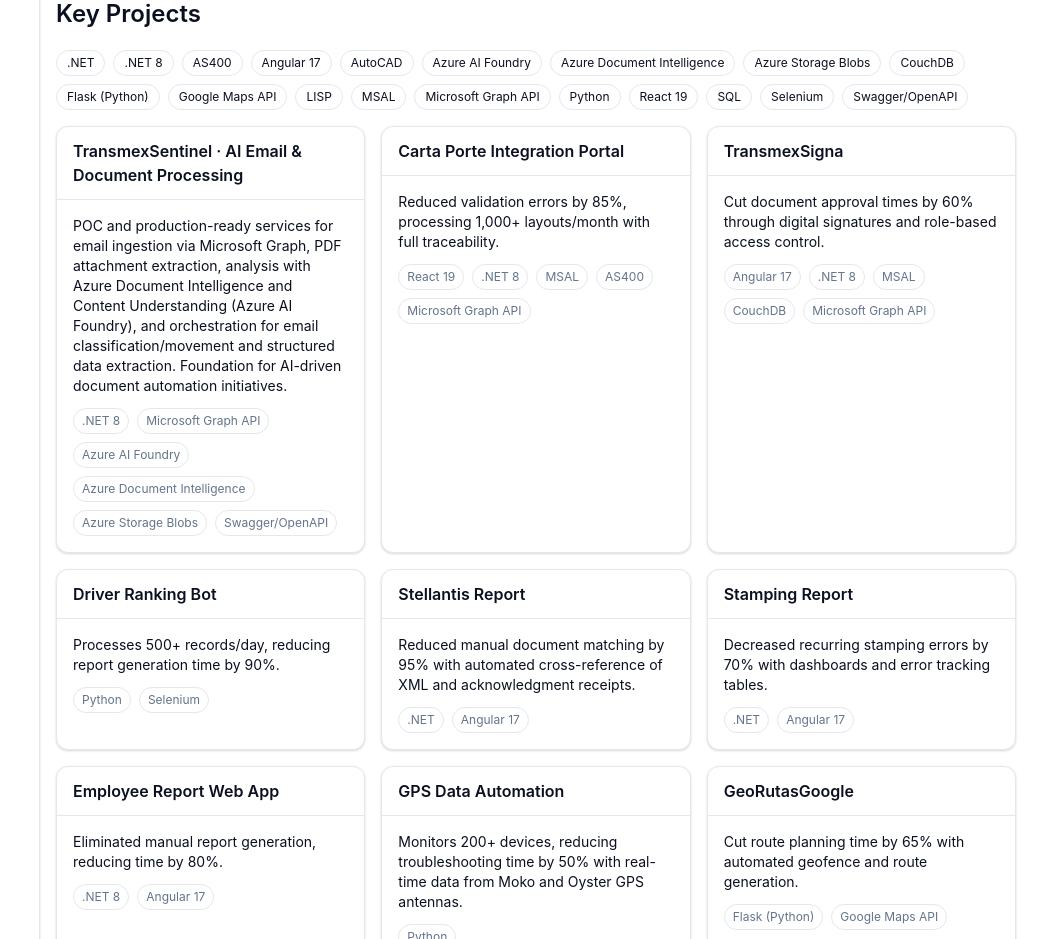
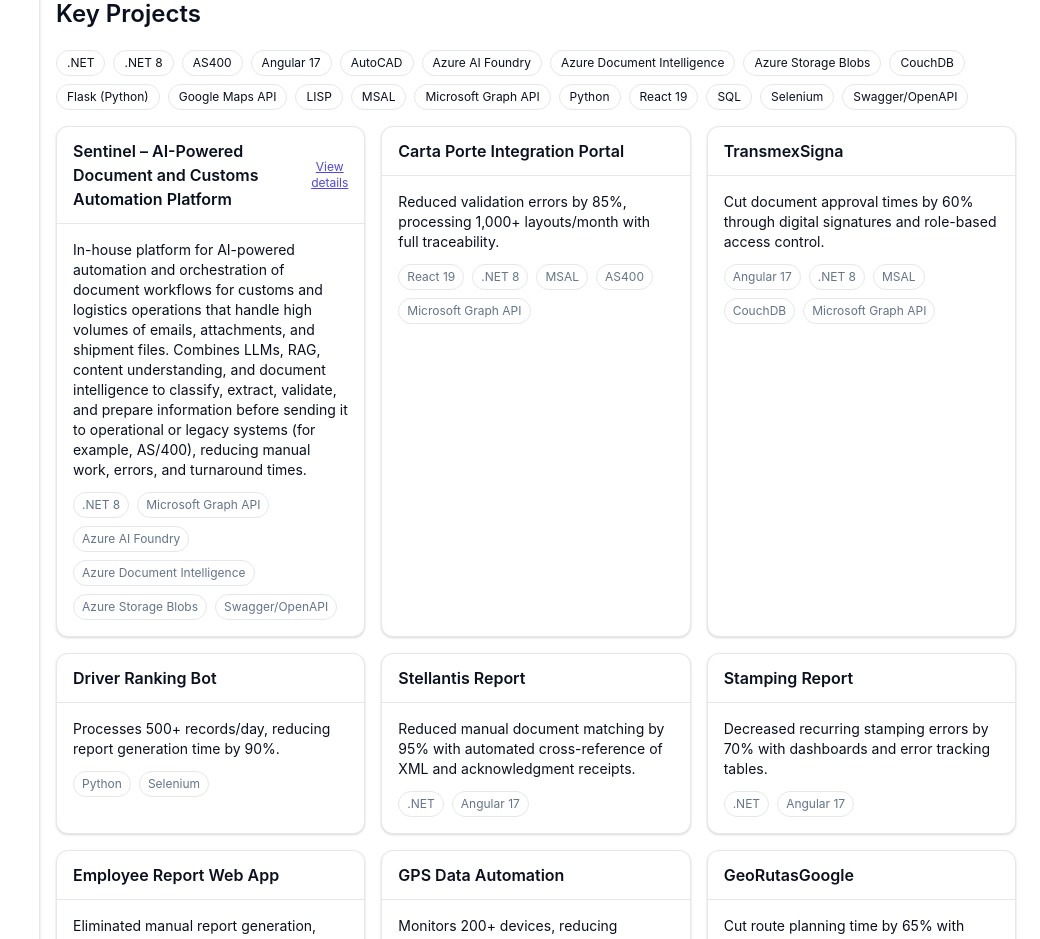
Before and after one commit to RAChavezz/portafolio, a React (Vite) app: page / in a window 1280 px wide. Shown: the part 2020-2959 px from the top of the page, without its empty margins (240-1280 px from the left). Built offline with nearby package versions, Linux system fonts and the light colour scheme.

Commit message:
ajuste a sentinel

```diff
--- a/src/components/Projects.tsx
+++ b/src/components/Projects.tsx
@@ -1,4 +1,4 @@
-import { profile } from '../data/profile';
+import { profile, type Project } from '../data/profile';
 import Section from './ui/Section';
 import Card from './ui/Card';
 import Badge from './ui/Badge';
@@ -11,6 +11,7 @@
     return Array.from(s).sort();
   }, []);
   const [filters, setFilters] = useState<string[]>([]);
+  const [selectedProject, setSelectedProject] = useState<Project | null>(null);
   const filtered = useMemo(() => {
     if (filters.length === 0) return profile.projects;
     return profile.projects.filter((p) => filters.every((f) => p.technologies.includes(f)));
@@ -35,7 +36,20 @@
         </div>
         <div className="grid gap-4 sm:grid-cols-2 lg:grid-cols-3">
           {filtered.map((p) => (
-            <Card key={p.name} title={p.name}>
+            <Card
+              key={p.name}
+              title={p.name}
+              actions={
+                p.details && (
+                  <button
+                    className="text-xs text-primary underline hover:text-primary/80"
+                    onClick={() => setSelectedProject(p)}
+                  >
+                    View details
+                  </button>
+                )
+              }
+            >
               <p className="text-sm text-fg">{p.impact}</p>
               <div className="mt-3 flex flex-wrap gap-2">
                 {p.technologies.map((t) => (
@@ -46,6 +60,44 @@
           ))}
         </div>
       </div>
+
+      {selectedProject && (
+        <div className="fixed inset-0 z-50 flex items-center justify-center bg-black/50">
+          <div className="mx-4 max-h-[90vh] w-full max-w-3xl overflow-y-auto">
+            <Card
+              title={selectedProject.name}
+              actions={
+                <button
+                  className="rounded-full px-2 py-1 text-sm text-muted hover:bg-border"
+                  onClick={() => setSelectedProject(null)}
+                  aria-label="Close details"
+                >
+                  ✕
+                </button>
+              }
+            >
+              <p className="text-sm text-fg">{selectedProject.impact}</p>
+              {selectedProject.details && (
+                <ul className="mt-3 list-disc space-y-2 pl-5 text-sm text-fg">
+                  {selectedProject.details.map((d) => (
+                    <li key={d}>{d}</li>
+                  ))}
+                </ul>
+              )}
+              <div className="mt-4 flex flex-wrap gap-2">
+                {selectedProject.technologies.map((t) => (
+                  <span
+                    key={t}
+                    className="rounded-full border border-border bg-bg px-2 py-1 text-xs text-muted"
+                  >
+                    {t}
+                  </span>
+                ))}
+              </div>
+            </Card>
+          </div>
+        </div>
+      )}
     </Section>
   );
 }
--- a/src/data/profile.ts
+++ b/src/data/profile.ts
@@ -16,6 +16,7 @@
   name: string;
   technologies: string[];
   impact: string;
+  details?: string[];
 };
 
 export type Education = {
@@ -148,7 +149,7 @@
   ],
   projects: [
     {
-      name: 'TransmexSentinel · AI Email & Document Processing',
+      name: 'Sentinel – AI-Powered Document and Customs Automation Platform',
       technologies: [
         '.NET 8',
         'Microsoft Graph API',
@@ -158,7 +159,15 @@
         'Swagger/OpenAPI',
       ],
       impact:
-        'POC and production-ready services for email ingestion via Microsoft Graph, PDF attachment extraction, analysis with Azure Document Intelligence and Content Understanding (Azure AI Foundry), and orchestration for email classification/movement and structured data extraction. Foundation for AI-driven document automation initiatives.',
+        'In-house platform for AI-powered automation and orchestration of document workflows for customs and logistics operations that handle high volumes of emails, attachments, and shipment files. Combines LLMs, RAG, content understanding, and document intelligence to classify, extract, validate, and prepare information before sending it to operational or legacy systems (for example, AS/400), reducing manual work, errors, and turnaround times.',
+      details: [
+        'Intelligent classification of emails and documents using language models to identify, classify, and prioritize emails and attachments (invoices, packing lists, customs entries, contracts, etc.).',
+        'Content Understanding and Document Intelligence to extract fields from PDFs, run advanced OCR, and detect tables and key entities, turning unstructured documents into clean, normalized records.',
+        'Normalization of operational files (Excel → standard JSON) by mapping each client’s custom Excel templates into a standard JSON model that decouples input formats from the business core.',
+        'Rules engine for goods validation and regulatory compliance, checking data against government regulations and internal policies before inserting into core systems.',
+        'Integration with legacy platforms such as AS/400 to automatically insert pre-validated records, eliminating double capture and reducing turnaround times.',
+        'RAG-based architecture that enables internal assistants for operational and regulatory queries and supports end-to-end digital workflows with better traceability and reduced paper usage.',
+      ],
     },
     {
       name: 'Carta Porte Integration Portal',
```
